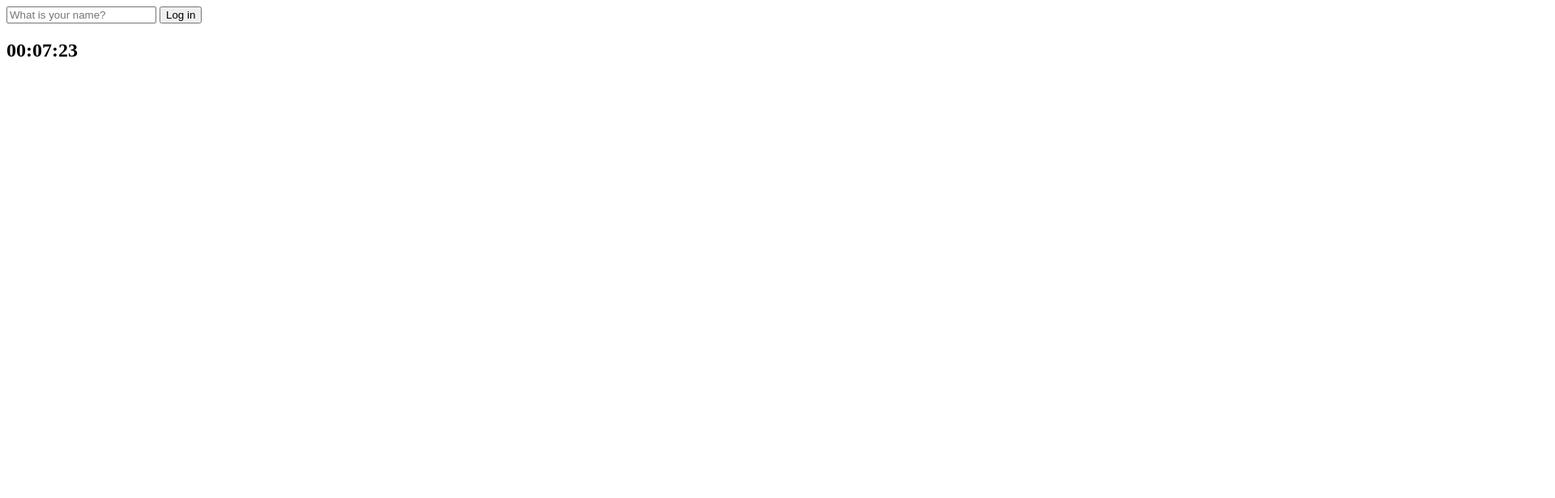
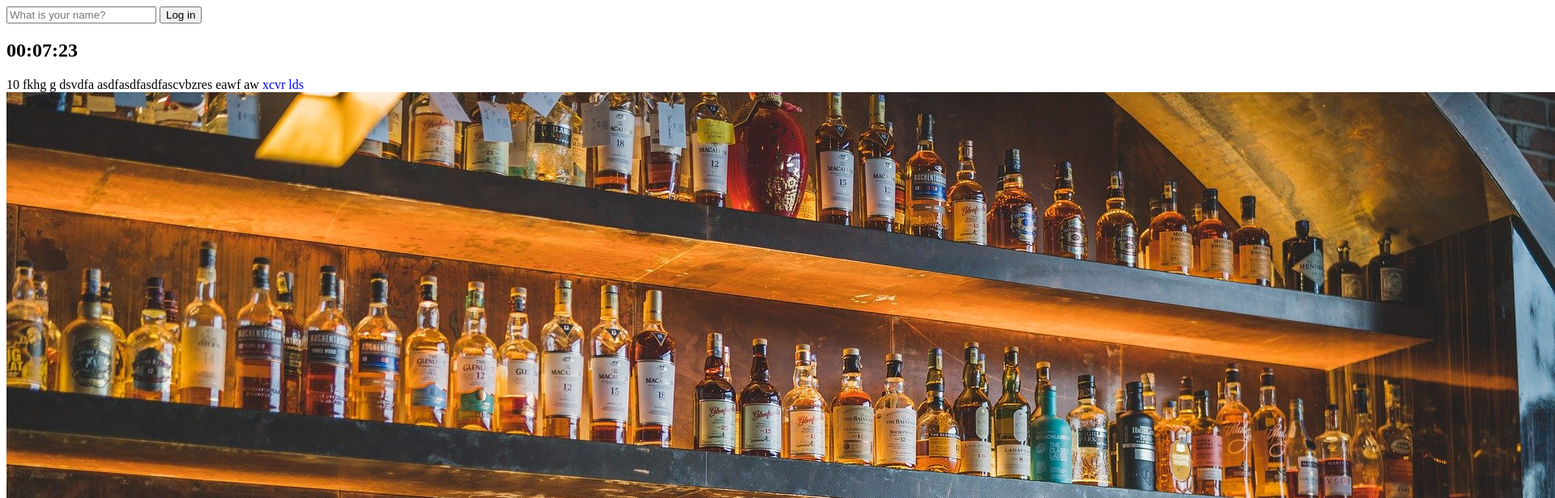
Before and after one commit to bboman21/JSstudy2022_1, a plain HTML site: page index.html in a window 1280 px wide. Shown: the top 616 px of the page at 81% size, 1920 px wide, since content can reach past the window. Drawn offline with Linux system fonts and the light colour scheme; files that its build step writes are made by us from their sources.

Commit message:
update background

```diff
--- a/css/style.css
+++ b/css/style.css
@@ -1,3 +1,8 @@
 .hidden {
     display: none;
 }
+
+
+.author {
+    color: blue;
+}
--- a/index.html
+++ b/index.html
@@ -4,7 +4,7 @@
     <meta charset="utf-8">
     <meta name="viewport" content="width=device-width">
     <title>JavascriptStudy</title>
-    <link href="style.css" rel="stylesheet" type="text/css" />
+    <link href="css/style.css" rel="stylesheet" type="text/css" />
   </head>
   <body>
       <form id="login-form" class="hidden">
@@ -14,13 +14,21 @@
         placeholder="What is your name?" />
         <input type="submit" value="Log in">
       </form>
+      <h2 id="clock">00:00:00</h2>
       <h1 id="greeting" class="hidden"></h1>
-      <h2 id="clock">00:00:00</h2>
+      <div id="quote">
+        <span></span>
+        <span class="author"></span>
+      </div>
+
+
 
 
 
     <script src="js/greeting.js"></script>
     <script src="js/clock.js"></script>
+    <script src="js/quotes.js"></script>
+    <script src="js/backgound.js"></script>
 
   </body>
 </html>
--- a/js/backgound.js
+++ b/js/backgound.js
@@ -1,4 +1,4 @@
-const images = ["backgound01.jpg","backgound02.jpg","backgound03.jpg"];
+const images = ["background01.jpg","background02.jpg","background03.jpg"];
 todayImage = images[Math.floor(Math.random() * images.length)];
 
 console.log(todayImage);
--- /dev/null
+++ b/js/quotes.js
@@ -0,0 +1,55 @@
+const quotes = [
+    {
+        quote: "01 ahsdfnlkjsdlfsja asdfasdfasdfasdf sdf asdfasd",
+        author: "ajsdflds",
+    },
+    {
+        quote: "02 aagalkjsdlfsja asdfasdfasdfasdf sdf asdfasd",
+        author: "ajsdflds",
+    },
+    {
+        quote: "03 jghg ae avsew asdf sdf asdfasd",
+        author: "msgfbvd",
+    },
+    {
+        quote: "04 gbsdf gbvccasdffasdf asdfasf fasd",
+        author: "vdscvsd d",
+    },
+    {
+        quote: "05 etg nb gfsf sfsdffasdsafassafa asfdsf  asf ",
+        author: "xvcasdv flds",
+    },
+    {
+        quote: "06 nstrh afs gfhsdfasdf swfsczxsf dcafdf",
+        author: "reg flds",
+    },
+    {
+        quote: "07 lkjhngfb43 wfaht retasdfasvzx dafawe f",
+        author: "wefxcb lds",
+    },
+    {
+        quote: "08 aver dlfsja asdxdfsefasabfzvzsvcswecewc",
+        author: "sdaf lds",
+    },
+    {
+        quote: "09 eyjiuio lfsja asdf asdsa fssfSFcv fasd",
+        author: "jhsfdc ds",
+    },
+    {
+        quote: "10 fkhg g dsvdfa asdfasdfasdfascvbzres eawf aw",
+        author: "xcvr lds",
+    },
+];
+
+
+
+
+
+
+const quote = document.querySelector("#quote span:first-child");
+const author = document.querySelector("#quote span:last-child");
+const todayQuote = quotes[Math.floor(Math.random() * quotes.length)];
+
+
+quote.innerText = todayQuote.quote;
+author.innerText = todayQuote.author;
```
Also changed, not shown: js/js_backup.js (+57 -0 lines), img/background01.jpg (added), img/background02.jpg (added), img/background03.jpg (added).
